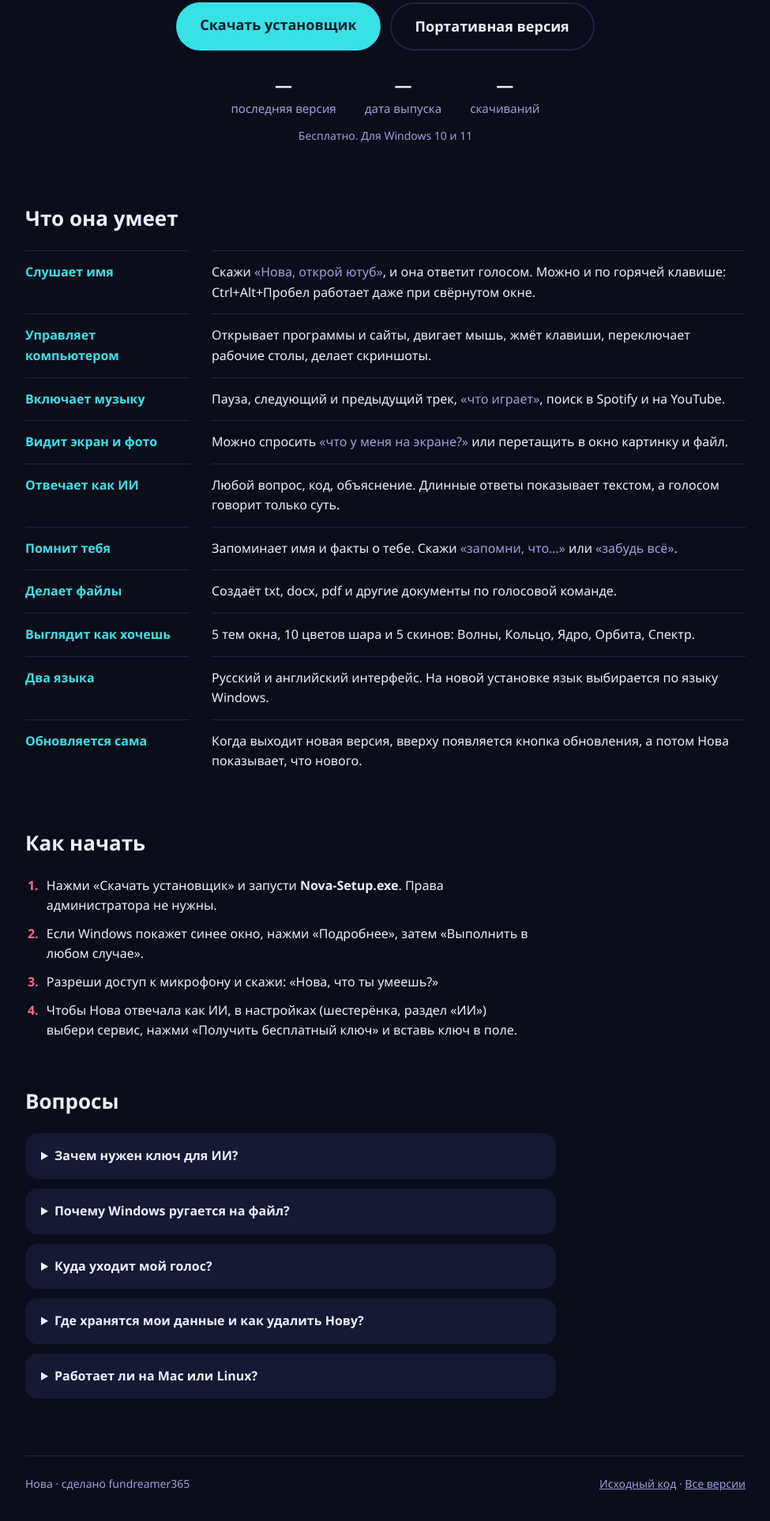
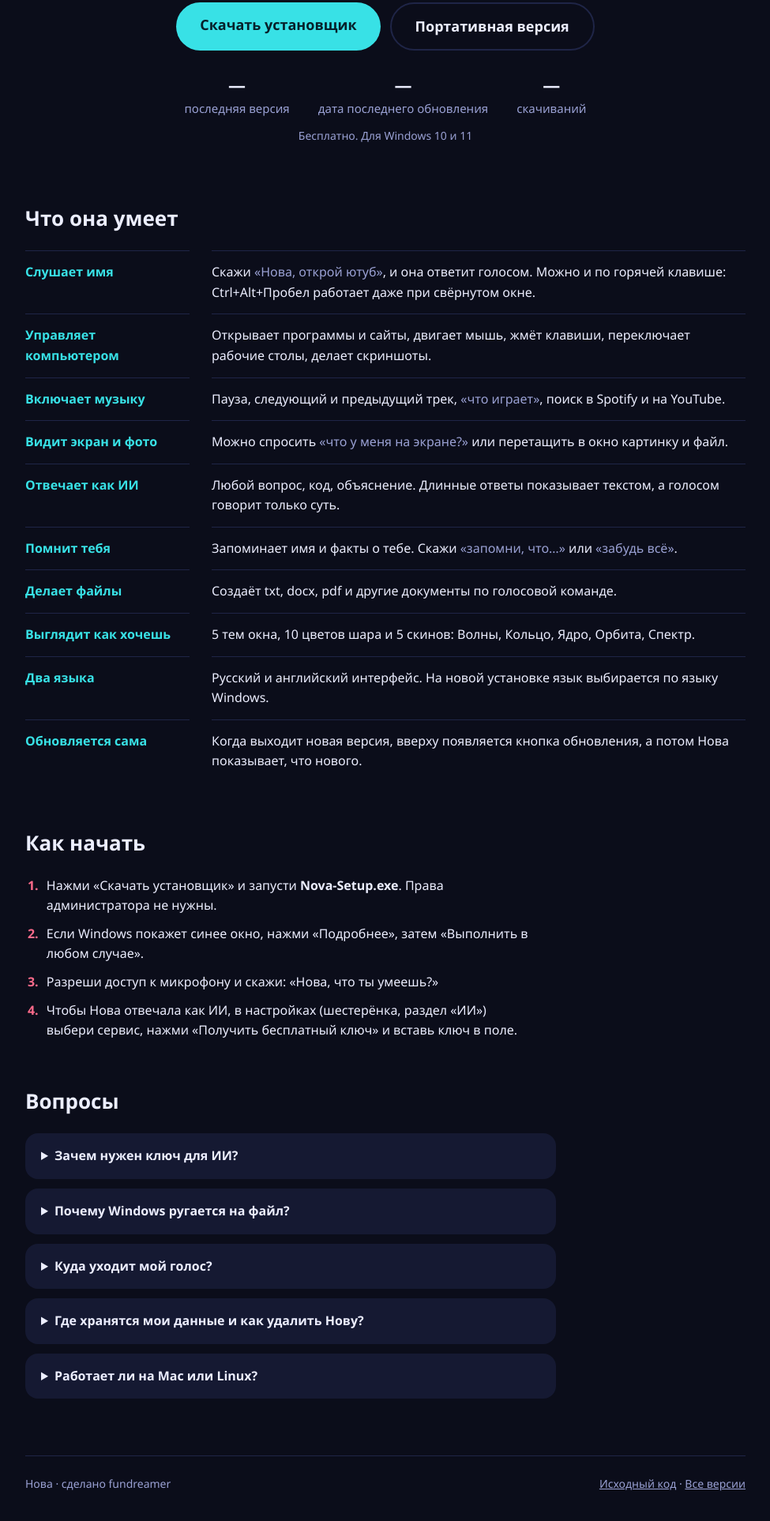
Before and after one commit to fundreamer365/Nova, a plain HTML site: page index.html in a window 1280 px wide. Shown: the part 616-2542 px from the top of the page at 79% size, without its empty margins (152-1127 px from the left). Drawn offline with Linux system fonts and the light colour scheme; no server answers.

Commit message:
Modify release date label and footer author
Updated release date label and author name in footer.

```diff
--- a/index.html
+++ b/index.html
@@ -100,7 +100,7 @@ footer a{color:var(--mute)}
       </div>
       <div class="stats" aria-live="polite">
         <span><b id="st-ver">…</b>последняя версия</span>
-        <span><b id="st-date">…</b>дата выпуска</span>
+        <span><b id="st-date">…</b>дата последнего обновления</span>
         <span><b id="st-dl">…</b>скачиваний</span>
       </div>
       <p class="meta">Бесплатно. Для Windows 10 и 11</p>
@@ -183,7 +183,7 @@ footer a{color:var(--mute)}
   </div>
 
   <footer>
-    <span>Нова · сделано fundreamer365</span>
+    <span>Нова · сделано fundreamer</span>
     <span><a href="https://github.com/fundreamer365/Nova">Исходный код</a> · <a href="https://github.com/fundreamer365/Nova/releases">Все версии</a></span>
   </footer>
 </main>
```
